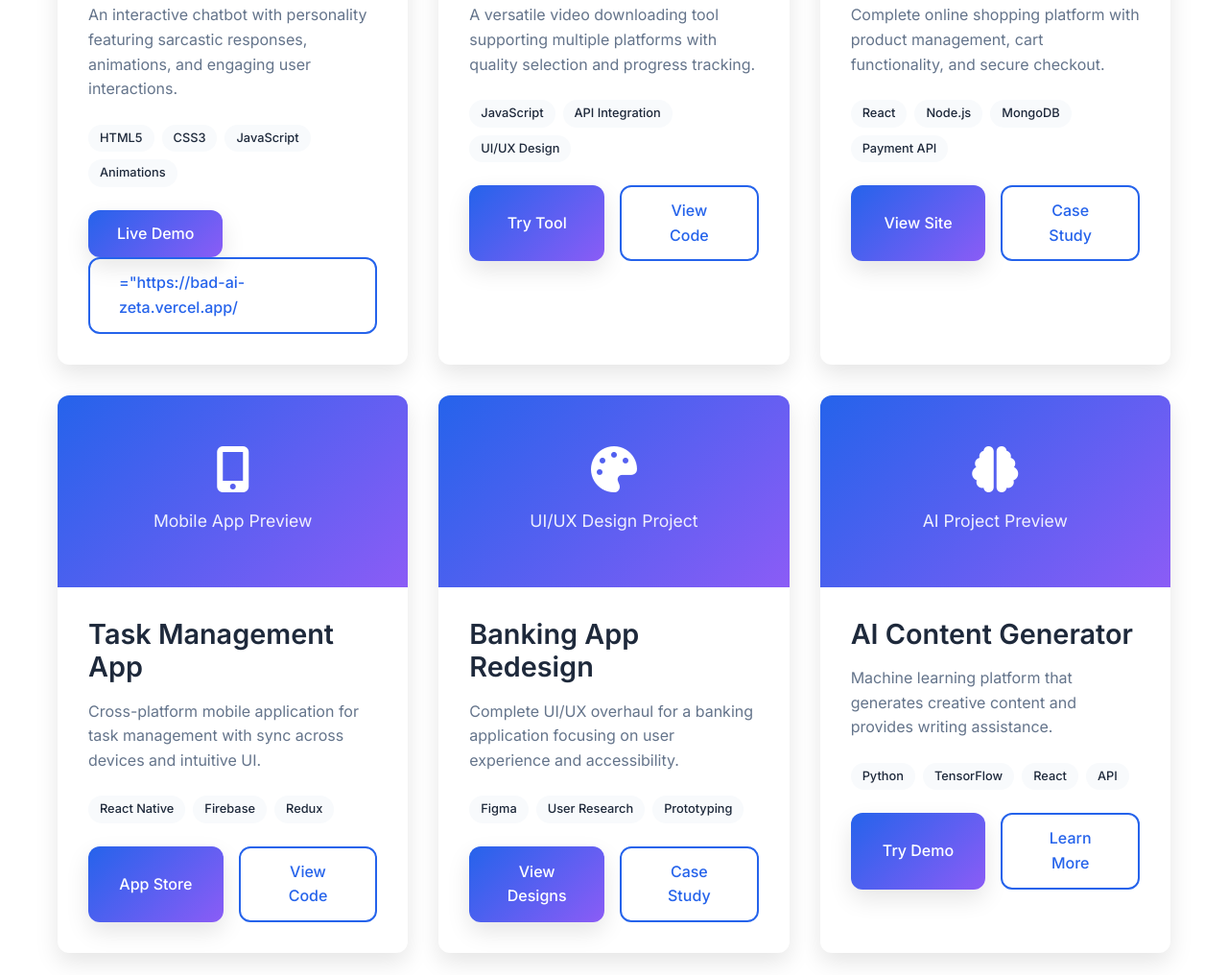
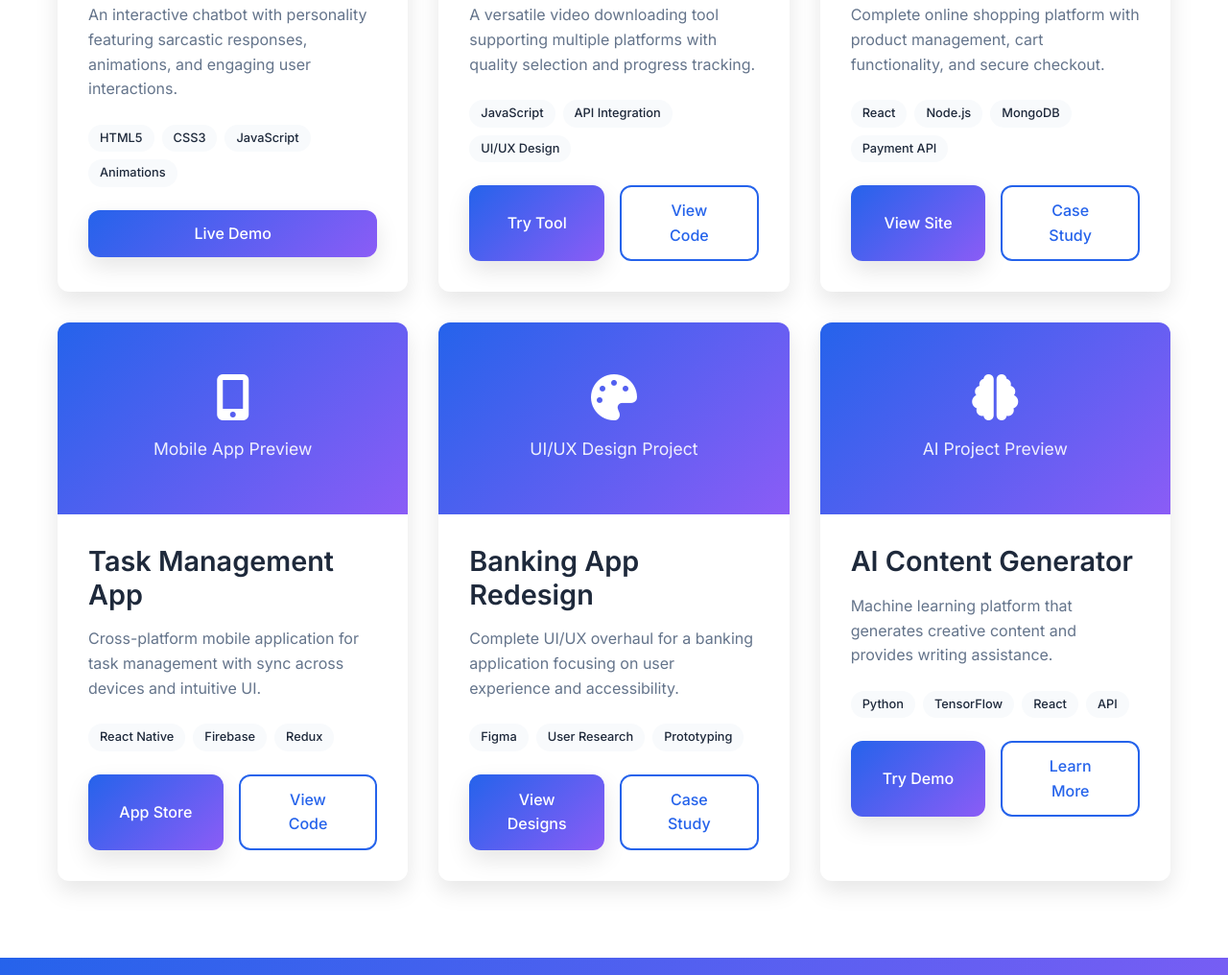
Before and after one commit to Rockykid02/Digital-Dynamo-Lab, a plain HTML site: page portfolio.html in a window 1280 px wide. Shown: the part 864-1880 px from the top of the page at 96% size. Drawn offline with Linux system fonts and the light colour scheme; a script that the page names is missing.

Commit message:
Update portfolio.html

```diff
--- a/portfolio.html
+++ b/portfolio.html
@@ -75,9 +75,10 @@
                                 <span class="tech-tag">JavaScript</span>
                                 <span class="tech-tag">Animations</span>
                             </div>
-                            <div class="https://bad-ai-zeta.vercel.app/">
-                                <a href="#" class="btn btn-primary">Live Demo</a>
-                                <a href="#" class="btn btn-secondary">="https://bad-ai-zeta.vercel.app/ </a>
+                            <div class="portfolio-links">
+                                <a href="https://bad-ai-zeta.vercel.app/" class="btn btn-primary">Live Demo</a>
+
+
                             </div>
                         </div>
                     </div>
```
